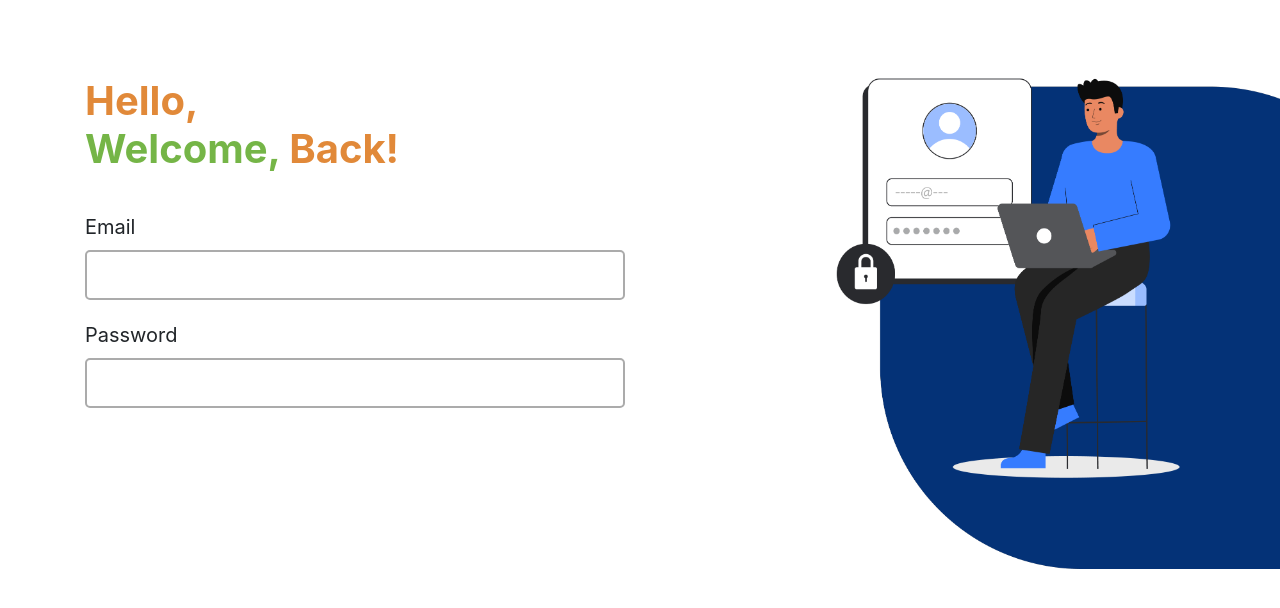
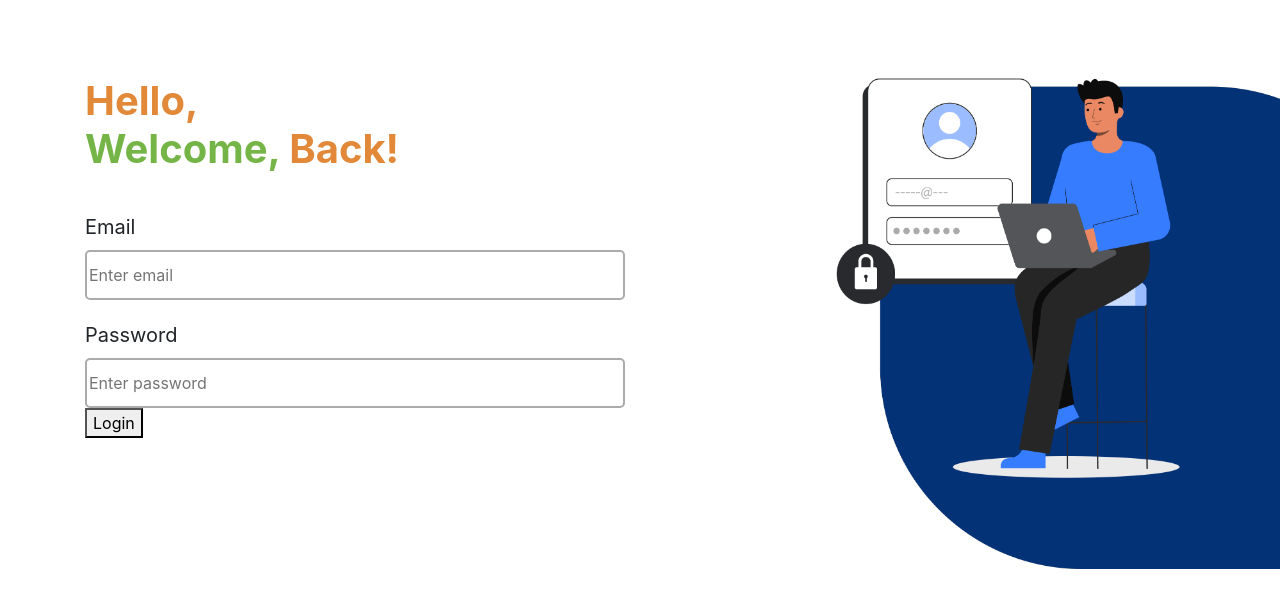
Before and after one commit to WidadSucitra/Web-Monitoring, a PHP site: page /login.php in a window 1280 px wide. Shown: the part 121-729 px from the top of the page. Run offline with PHP 8.4, Linux system fonts and the light colour scheme; some libraries are stand-ins or nearby versions.

Commit message:
perbaikan login

```diff
--- /dev/null
+++ b/admin/index.php
@@ -0,0 +1 @@
+hai super admin
--- a/config.php
+++ b/config.php
@@ -0,0 +1,14 @@
+<?php
+
+$server = "localhost";
+$user = "root";
+$pass = "";
+$database = "monitoring";
+
+$conn = mysqli_connect($server, $user, $pass, $database);
+
+if (!$conn) {
+    die("<script>alert('Connection Failed.')</script>");
+}
+
+?>
--- a/login.php
+++ b/login.php
@@ -1,6 +1,37 @@
 <?php
 include "navbar.php";
 include "config.php";
+
+
+if(isset($_POST['login'])) {
+    $email = $_POST['email'];
+    $password = $_POST['pass'];
+
+    $sql = "SELECT * FROM user WHERE email = '$email' AND password = '$password'";
+    $result = mysqli_query($conn, $sql);
+    $count =  mysqli_num_rows($result);
+
+	if ($count > 0) {
+		$row = mysqli_fetch_array($result);
+        $role = $row['role'];
+
+        if ($role == 'admin'){
+            $_SESSION['log'] =  'Logged';
+            $_SESSION['role'] = 'admin';
+            header("Location: admin");
+        }else{
+
+        }
+
+
+		// $_SESSION['username'] = $row['username'];
+		// header("Location: dashboard/index.php");
+	} else {
+		echo "<script>alert('Woops! Email Atau Password anda Salah.')</script>";
+	}
+}
+
+
 ?>
     <section class="login-admin">
         <div class="container">
@@ -10,13 +41,17 @@ include "config.php";
                         Hello, <br> <span>Welcome,</span> Back!
                     </h2>
 
-                    <div class="form-login-admin">
-                        <label for="email">Email</label>
-                        <input type="email" name="email" id="">
+                    <form action="" method="post">
+                        <div class="form-login-admin">
+                            <label for="email">Email</label>
+                            <input placeholder="Enter email" type="email" name="email" id="" required>
 
-                        <label for="pass">Password</label>
-                        <input type="password" name="pass" id="">
-                    </div>
+                            <label for="pass">Password</label>
+                            <input placeholder="Enter password" type="password" name="pass" id="" required>
+
+                            <button type="submit" name="login" >Login</button>
+                        </div>
+                    </form>
                 </div>
 
                 <div class="col-md-5 bagian-kanan">
```
